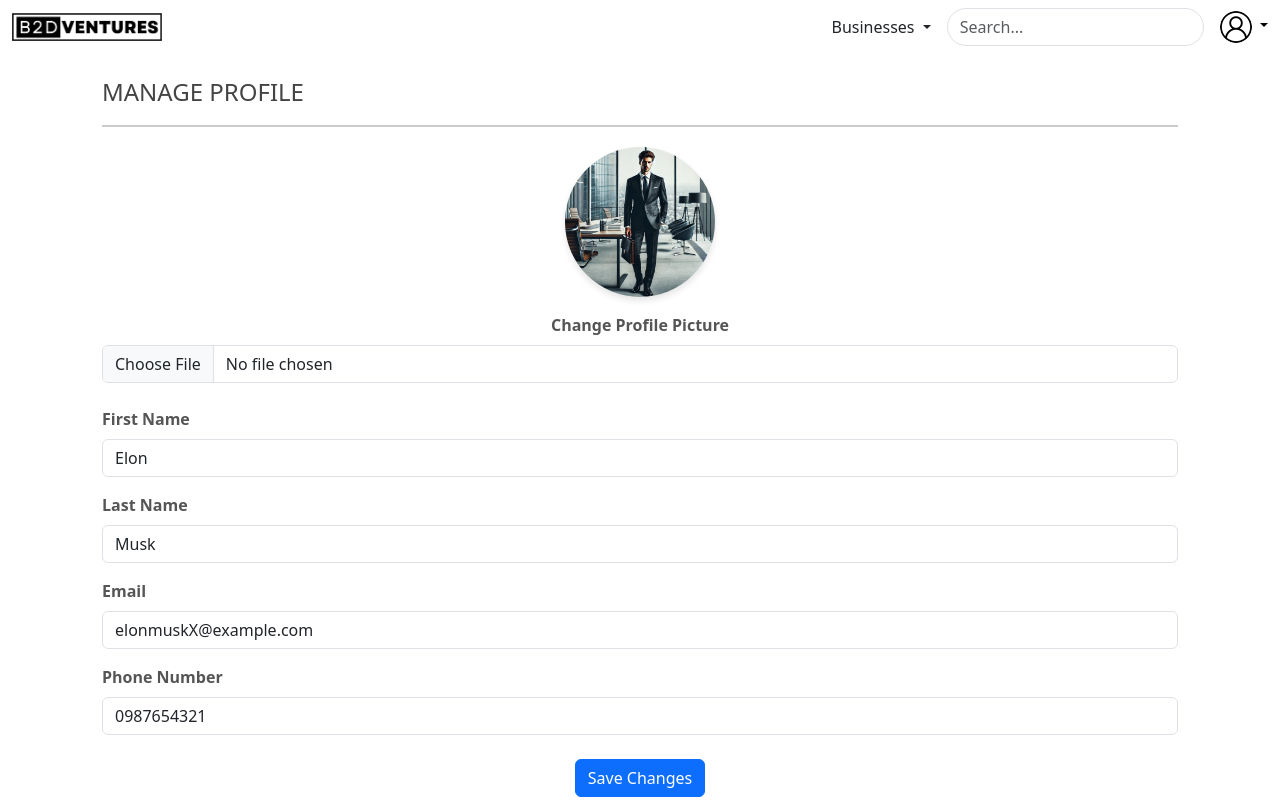
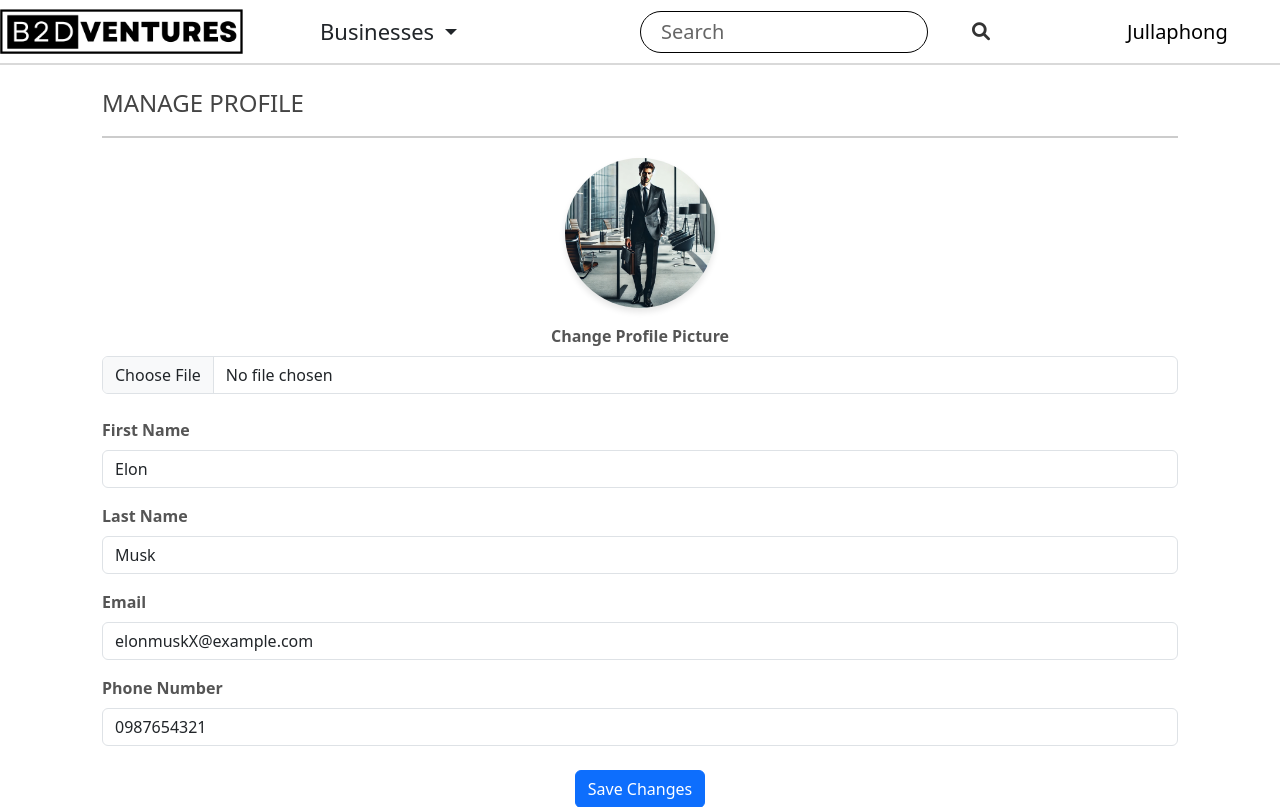
Before and after one commit to J-Jullaphong/b2d-ventures, a Django app: template b2d/templates/b2d/profile.html in a window 1280 px wide. Shown: the top 807 px of the page. Run offline with Django 4.2, Linux system fonts and the light colour scheme; the template is opened without the code that fills it, so the values that code supplies are empty.

Commit message:
Modify the navigation bar to look like a mockup.

```diff
--- a/b2d/templates/b2d/base.html
+++ b/b2d/templates/b2d/base.html
@@ -6,25 +6,84 @@
     <meta name="viewport" content="width=device-width, initial-scale=1">
     <title>B2D Ventures</title>
     <link href="https://cdn.jsdelivr.net/npm/bootstrap@5.3.0/dist/css/bootstrap.min.css" rel="stylesheet" crossorigin="anonymous">
+    <link rel="stylesheet" href="https://cdn.jsdelivr.net/npm/bootstrap-icons/font/bootstrap-icons.css">
+    <link rel="stylesheet" href="https://cdnjs.cloudflare.com/ajax/libs/font-awesome/6.0.0-beta3/css/all.min.css">
     <link href="{% static 'css/styles.css' %}" rel="stylesheet">
+    <style>
+        header {
+            font-size: 22px;
+        }
+        .container-fluid {
+            border-bottom: 2px solid #D9D9D9;
+        }
+
+        .search-form {
+            display: flex;
+            align-items: center;
+            width: 90%;
+            border-radius: 50px;
+            border: 1px solid #000;
+            padding: 1px 10px;
+            box-sizing: border-box;
+        }
+
+        .search-input {
+            flex-grow: 1;
+            border: none;
+            background-color: transparent;
+            padding-left: 10px;
+            font-size: 20px;
+            color: #333;
+            outline: none;
+        }
+
+        .search-icon {
+            color: #333;
+            padding-right: 10px;
+        }
+
+        @media only screen and (max-width: 1250px) {
+            .search-form {
+                width: 500px; /* Adjust width as needed */
+            }
+        }
+
+        .search-icon i {
+            font-size: 18px;
+        }
+
+        .search-input::placeholder {
+            color: #666;
+        }
+
+        .name-box {
+            display: inline-flex;
+            border-radius: 20px;
+            font-size: 20px;
+            width:70px;
+        }
+
+        .username {
+            padding: 5px 30px;
+            color: black;
+            text-decoration: none;
+        }
+
+    </style>
     {% block style %}
     {% endblock %}
 </head>
+
 <body>
+    <header class="navbar navbar-expand-lg navbar-custom m-0 p-0">
+        <div class="container-fluid row g-0 py-1">
+            <div class="col-md-3">
+                <a href="/" class="navbar-brand d-flex align-items-center">
+                    <img src="{% static 'images/logo.png' %}" alt="B2D Ventures" width="80%" height="auto">
+                </a>
+            </div>
 
-    <header class="navbar navbar-expand-lg navbar-custom">
-        <div class="container-fluid">
-            <a href="/" class="navbar-brand d-flex align-items-center">
-                <img src="{% static 'images/logo.png' %}" alt="B2D Ventures" width="150" height="auto">
-            </a>
-
-            <button class="navbar-toggler" type="button" data-bs-toggle="collapse" data-bs-target="#navbarNav" aria-controls="navbarNav" aria-expanded="false" aria-label="Toggle navigation">
-                <span class="navbar-toggler-icon"></span>
-            </button>
-
-            <div class="collapse navbar-collapse" id="navbarNav">
-                <div class="ms-auto d-flex align-items-center">
-                    <div class="dropdown me-3">
+            <div class="dropdown col-md-3">
                 <a href="#" class="nav-link dropdown-toggle" id="businessDropdown" data-bs-toggle="dropdown" aria-expanded="false">
                     Businesses
                 </a>
@@ -34,16 +93,19 @@
                     <li><a class="dropdown-item" href="#">Test 3</a></li>
                 </ul>
             </div>
+            <div class="d-flex col-md-3">
+                <form class="search-form">
+                    <input type="text" class="search-input" placeholder="Search">
+                    <button type="submit" class="search-icon btn btn-link">
+                        <i class="fas fa-search"></i>
+                    </button>
+                </form>
+            </div>
 
-                    <form class="d-flex me-3" role="search">
-                        <input type="search" class="form-control rounded-pill" placeholder="Search..." aria-label="Search">
-                    </form>
-
-                    <div class="dropdown">
-                        <a href="#" class="d-block link-body-emphasis text-decoration-none dropdown-toggle" id="userDropdown" data-bs-toggle="dropdown" aria-expanded="false">
-                            <img src="{% static 'images/user.png' %}" alt="mdo" width="32" height="32" class="rounded-circle">
-                        </a>
-                        <ul class="dropdown-menu dropdown-menu-end" aria-labelledby="userDropdown">
+            <div class="dropdown container col-md-3 text-center name-box">
+                <div class="user-tag dropdown-center">
+                    <a href="" id="userDropdown dropdown-toggle" class="username" data-bs-toggle="dropdown">Jullaphong</a>
+                    <ul class="dropdown-menu dropdown-menu-center " aria-labelledby="userDropdown">
                         <li><a class="dropdown-item" href="#">Portfolio</a></li>
                         <li><a class="dropdown-item" href="#">Profile</a></li>
                         <li><hr class="dropdown-divider"></li>
@@ -51,8 +113,9 @@
                     </ul>
                 </div>
             </div>
+
         </div>
-        </div>
+
     </header>
 
     <main class="container my-4">
```
Lines whose indentation alone changed are shown as unchanged.
